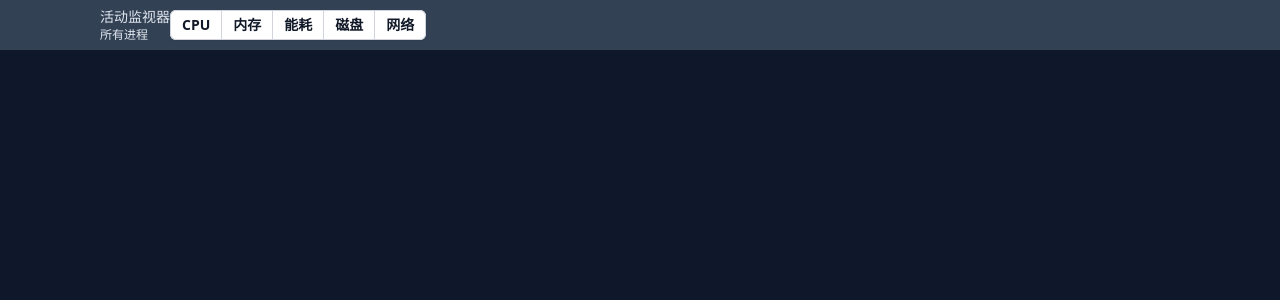
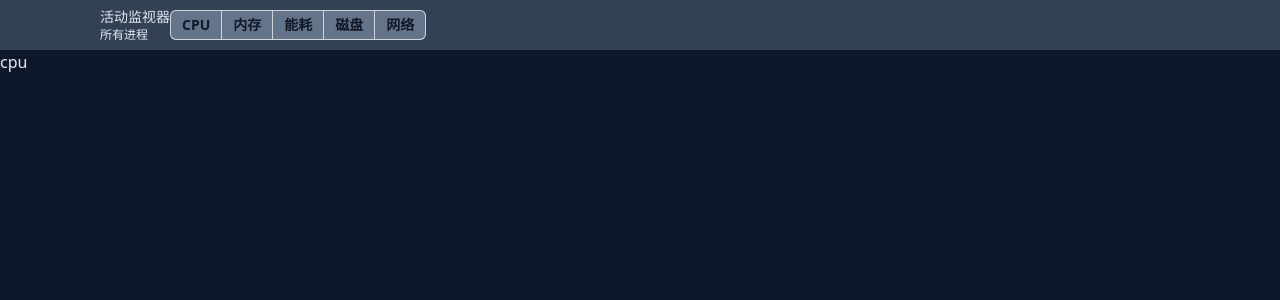
Before and after one commit to zhangyemengren/resource_monitor, a Vue app: page / in a window 1280 px wide. Shown: the top 300 px of the page. Built offline with nearby package versions, Linux system fonts and the light colour scheme.

Commit message:
feat: 简单响应

```diff
--- a/src/App.vue
+++ b/src/App.vue
@@ -1,11 +1,21 @@
 <script setup lang="ts">
 // This starter template is using Vue 3 <script setup> SFCs
 // Check out https://vuejs.org/api/sfc-script-setup.html#script-setup
+import {ref} from "vue";
 import TitleBar from "./components/TitleBar.vue";
+
+const mode = ref('cpu');
+
+function setMode(value: string) {
+    console.log(value)
+    mode.value = value;
+}
+
 </script>
 
 <template>
     <div>
-        <TitleBar/>
+        <TitleBar :mode="mode" :setMode="setMode"/>
+        {{mode}}
     </div>
 </template>
--- a/src/components/TitleBar.vue
+++ b/src/components/TitleBar.vue
@@ -1,12 +1,26 @@
 <script lang="ts" setup>
 import {invoke} from '@tauri-apps/api'
 import {ref} from "vue";
-
+const props = defineProps({
+    mode: {
+        type: String,
+        default: 'cpu'
+    },
+    setMode: {
+        type: Function,
+        default: () => {}
+    }
+})
 const cpuInfo = ref('');
 
 async function callRust() {
     cpuInfo.value = await invoke('test_cpu');
 }
+
+function setMode(value: string) {
+    props.setMode(value);
+}
+
 </script>
 
 <template>
@@ -17,24 +31,41 @@ async function callRust() {
         </div>
         <span class="isolate inline-flex rounded-md shadow-sm h-[30px]">
             <button
-                class="relative inline-flex items-center rounded-l-md bg-white px-3 py-2 text-sm font-semibold text-gray-900 ring-1 ring-inset ring-gray-300 hover:bg-gray-50 focus:z-10"
+                class="btn-l"
                 type="button"
-                @click="callRust"
-            >CPU</button>
+                @click="setMode('cpu')"
+            >
+                CPU
+            </button>
             <button
-                class="relative -ml-px inline-flex items-center bg-white px-3 py-2 text-sm font-semibold text-gray-900 ring-1 ring-inset ring-gray-300 hover:bg-gray-50 focus:z-10"
-                type="button">内存</button>
-  <button
-      class="relative -ml-px inline-flex items-center bg-white px-3 py-2 text-sm font-semibold text-gray-900 ring-1 ring-inset ring-gray-300 hover:bg-gray-50 focus:z-10"
-      type="button">能耗</button>
+                class="btn-m"
+                type="button"
+                @click="setMode('mem')"
+            >
+                内存
+            </button>
             <button
-                class="relative -ml-px inline-flex items-center bg-white px-3 py-2 text-sm font-semibold text-gray-900 ring-1 ring-inset ring-gray-300 hover:bg-gray-50 focus:z-10"
-                type="button">磁盘</button>
-  <button
-      class="relative -ml-px inline-flex items-center rounded-r-md bg-white px-3 py-2 text-sm font-semibold text-gray-900 ring-1 ring-inset ring-gray-300 hover:bg-gray-50 focus:z-10"
-      type="button">网络</button>
-
-</span>
+                class="btn-m"
+                type="button"
+                @click="setMode('energy')"
+            >
+              能耗
+            </button>
+            <button
+               class="btn-m"
+               type="button"
+               @click="setMode('disk')"
+            >
+               磁盘
+            </button>
+            <button
+                class="btn-r"
+                type="button"
+                @click="setMode('net')"
+            >
+                网络
+            </button>
+        </span>
         <div>
             {{ cpuInfo }}
         </div>
@@ -42,5 +73,15 @@ async function callRust() {
 </template>
 
 <style scoped>
+.btn-l {
+    @apply relative inline-flex items-center rounded-l-md bg-slate-500 px-3 py-2 text-sm font-semibold text-gray-900 ring-1 ring-inset ring-gray-300 hover:bg-slate-300 focus:z-10;
+}
 
+.btn-m {
+    @apply relative inline-flex items-center -ml-px bg-slate-500 px-3 py-2 text-sm font-semibold text-gray-900 ring-1 ring-inset ring-gray-300 hover:bg-slate-300 focus:z-10;
+}
+
+.btn-r {
+    @apply relative inline-flex items-center -ml-px rounded-r-md bg-slate-500 px-3 py-2 text-sm font-semibold text-gray-900 ring-1 ring-inset ring-gray-300 hover:bg-slate-300 focus:z-10;
+}
 </style>
```
